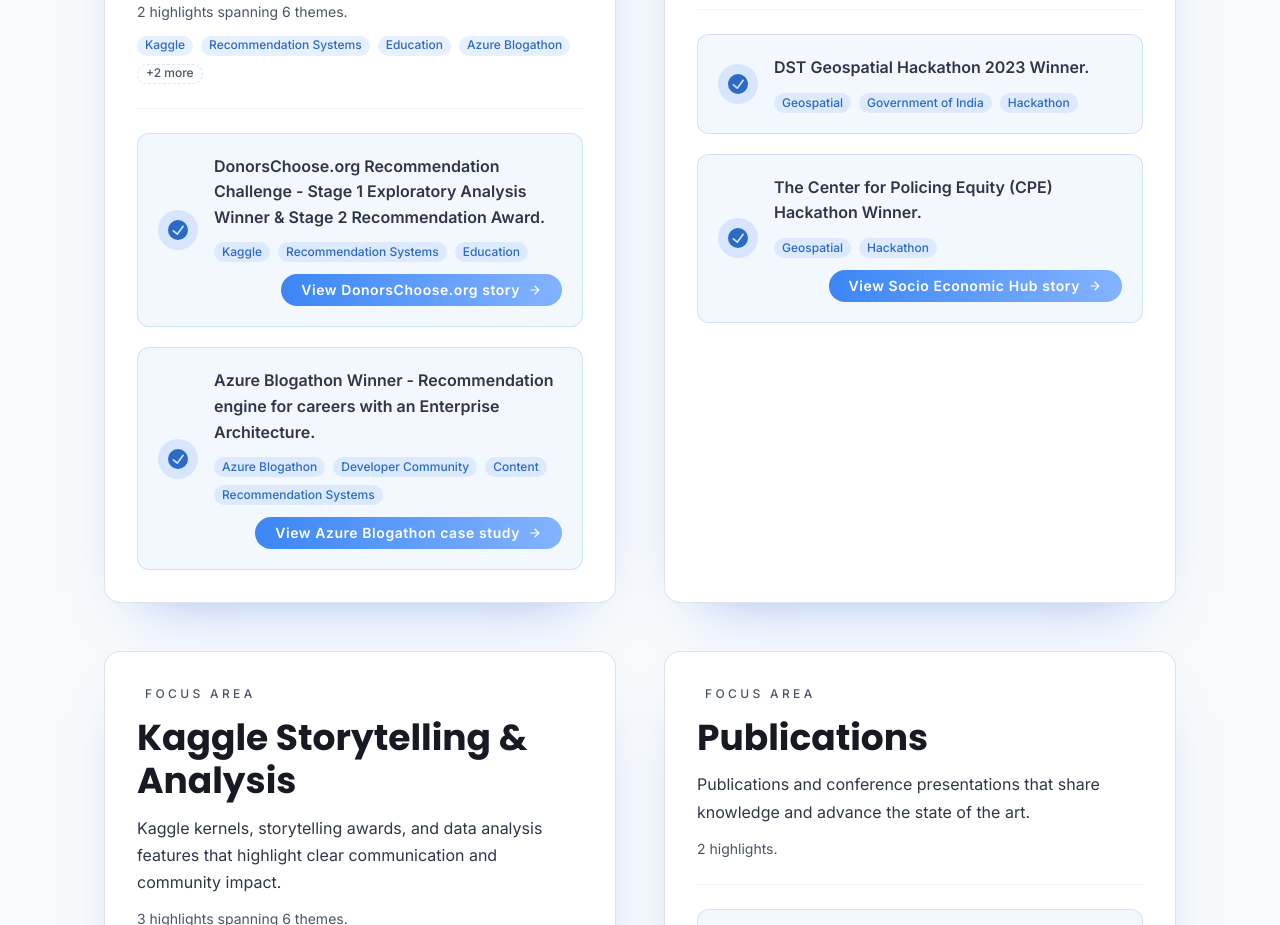
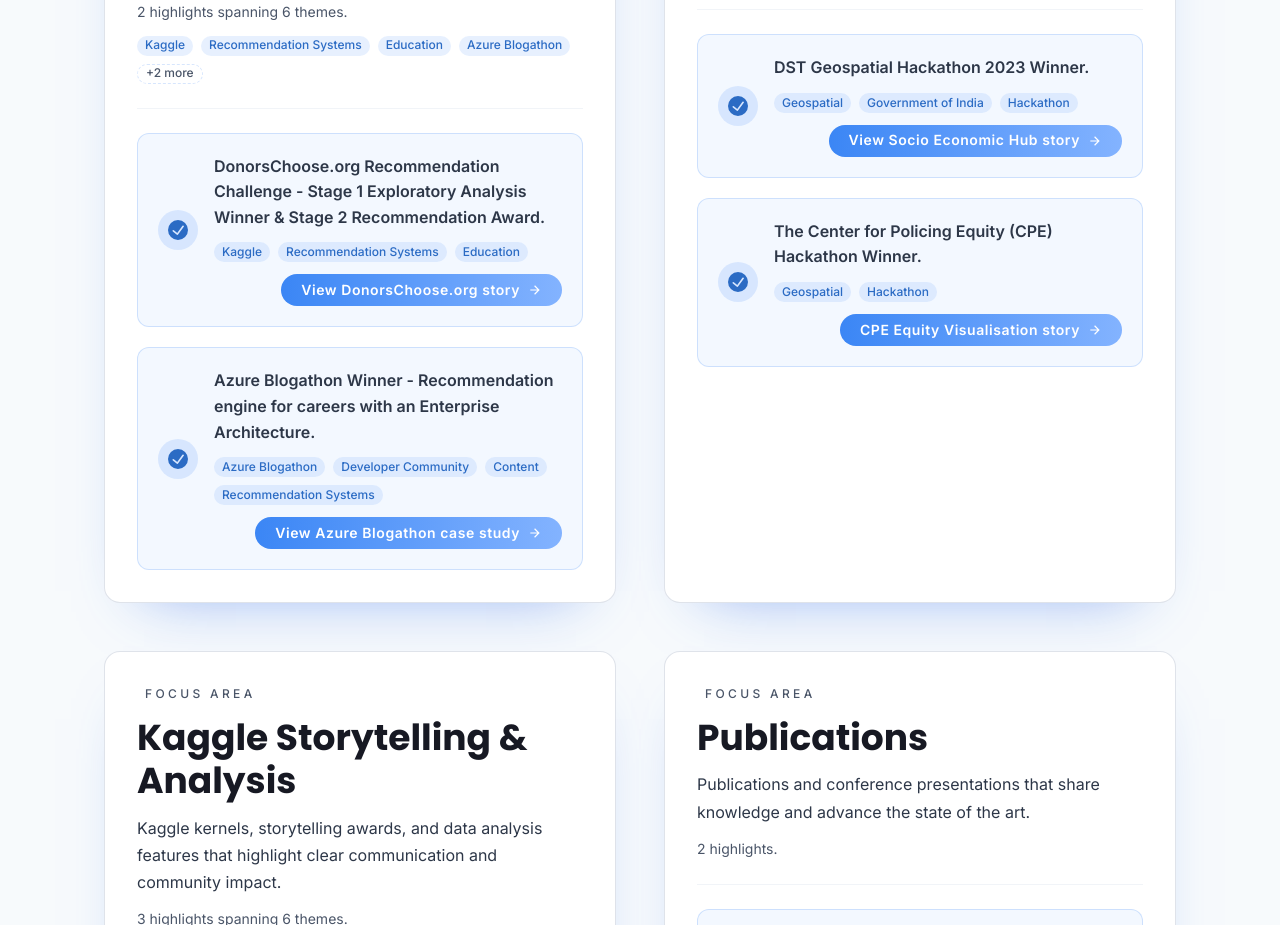
Before and after one commit to ambarishg/AmbarishWEBSITE, a React (Vite) app: page /highlights in a window 1280 px wide. Shown: the part 2460-3385 px from the top of the page. Built offline with nearby package versions, Linux system fonts and the light colour scheme; no server answers.

Commit message:
Changed for Kaggle Achievements

```diff
--- a/src/data/profile.js
+++ b/src/data/profile.js
@@ -242,14 +242,17 @@ export const achievements = [
       {
         description: 'DST Geospatial Hackathon 2023 Winner.',
         tags: ['Geospatial', 'Government of India', 'Hackathon'],
-
+         link: {
+          label: 'View Socio Economic Hub story',
+          to: '/highlights/dst-geospatial-hackathon'
+        },
       },
       {
         description: 'The Center for Policing Equity (CPE) Hackathon Winner.',
         tags: ['Geospatial', 'Hackathon'],
         link: {
-          label: 'View Socio Economic Hub story',
-          to: '/highlights/dst-geospatial-hackathon'
+          label: 'CPE Equity Visualisation story',
+          to: '/highlights/cpe-equity-visualisation'
         },
         spotlights: ['kaggle']
       }
```
